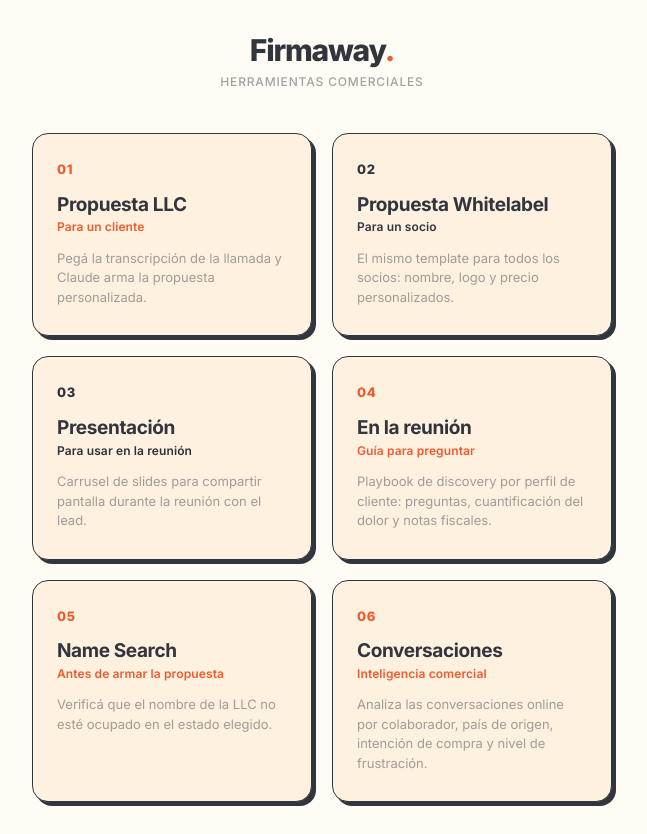
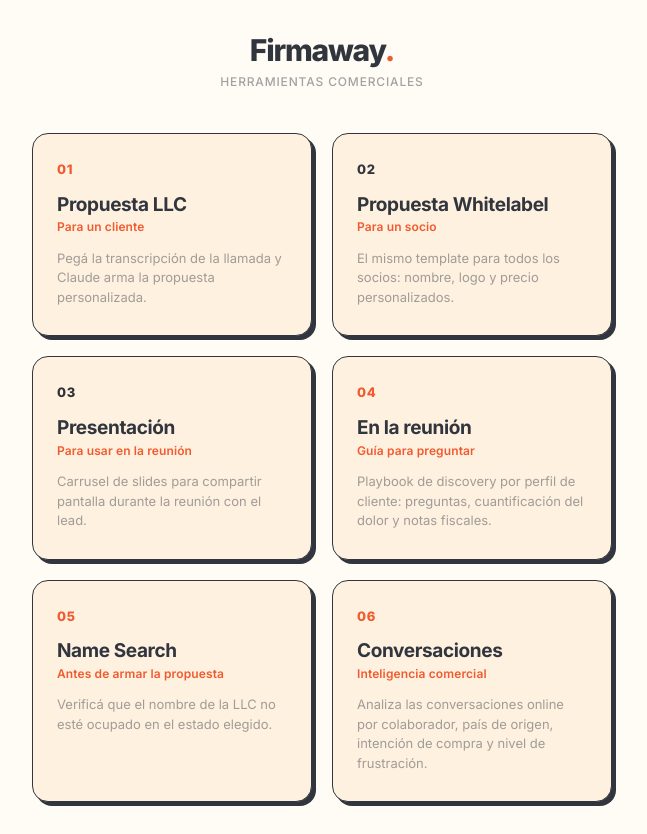
Before and after one commit to dap1978/firmaway-proposal-generator, a Next.js app in the folder frontend/: page / in a window 1280 px wide. Shown: the whole page, without its empty margins (318-965 px from the left). Built offline with nearby package versions, Linux system fonts and the light colour scheme.

Commit message:
fix: todos los subtitulos del hub en naranja
Antes usaban tool.accent (variaba: negro para whitelabel, gris
oscuro para presentacion). Ahora todos usan C.orange fijo.

```diff
--- a/frontend/pages/index.js
+++ b/frontend/pages/index.js
@@ -109,7 +109,7 @@
             <div style={{ fontSize: 19, lineHeight: 1.2, fontWeight: 700, color: C.ink, letterSpacing: '-0.02em', marginBottom: 4 }}>
               {tool.title}
             </div>
-            <div style={{ fontSize: 12, lineHeight: 1.2, fontWeight: 600, letterSpacing: '0.01em', color: tool.accent, marginBottom: 14 }}>
+            <div style={{ fontSize: 12, lineHeight: 1.2, fontWeight: 600, letterSpacing: '0.01em', color: C.orange, marginBottom: 14 }}>
               {tool.sub}
             </div>
             <div style={{ fontSize: 13, color: C.muted, lineHeight: 1.5 }}>
```
